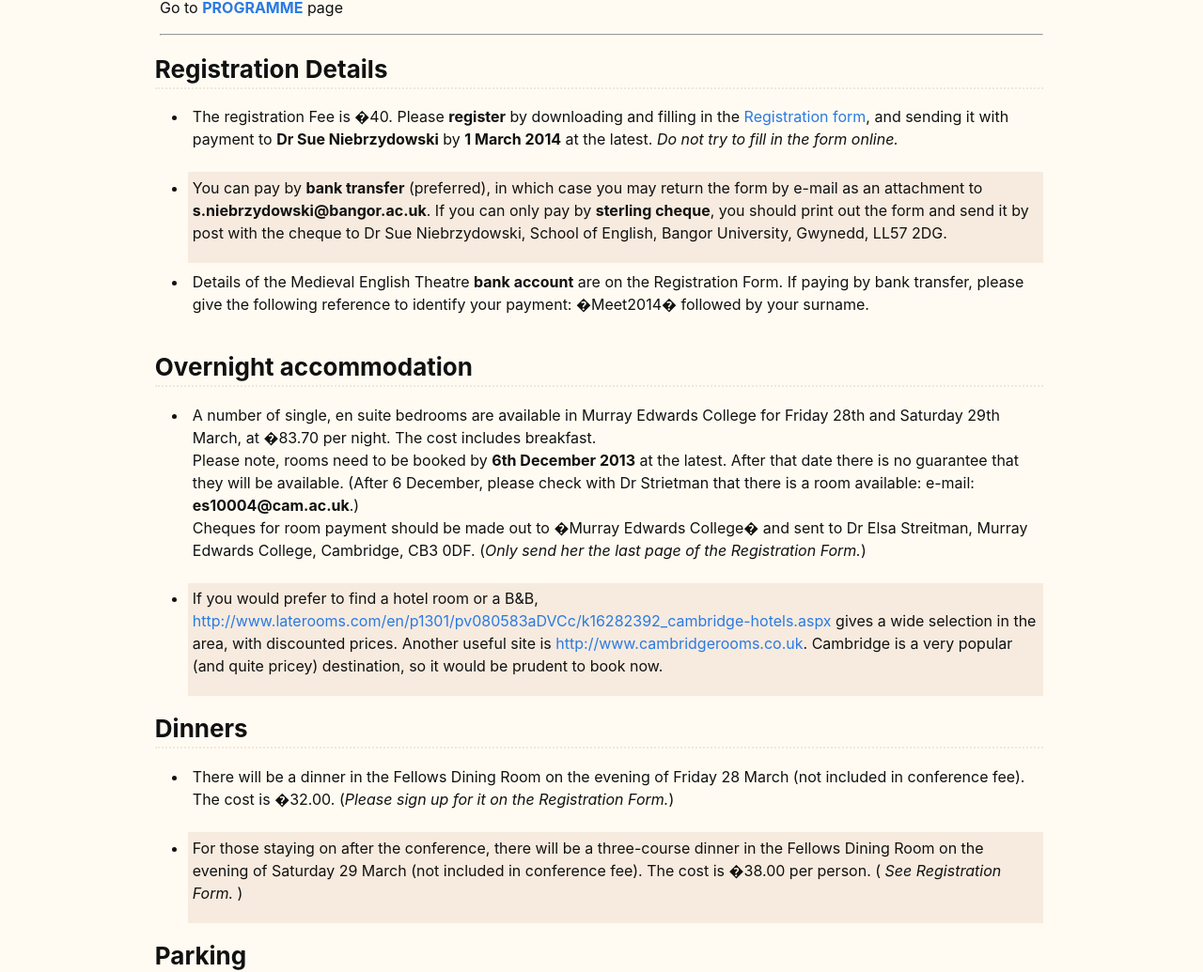
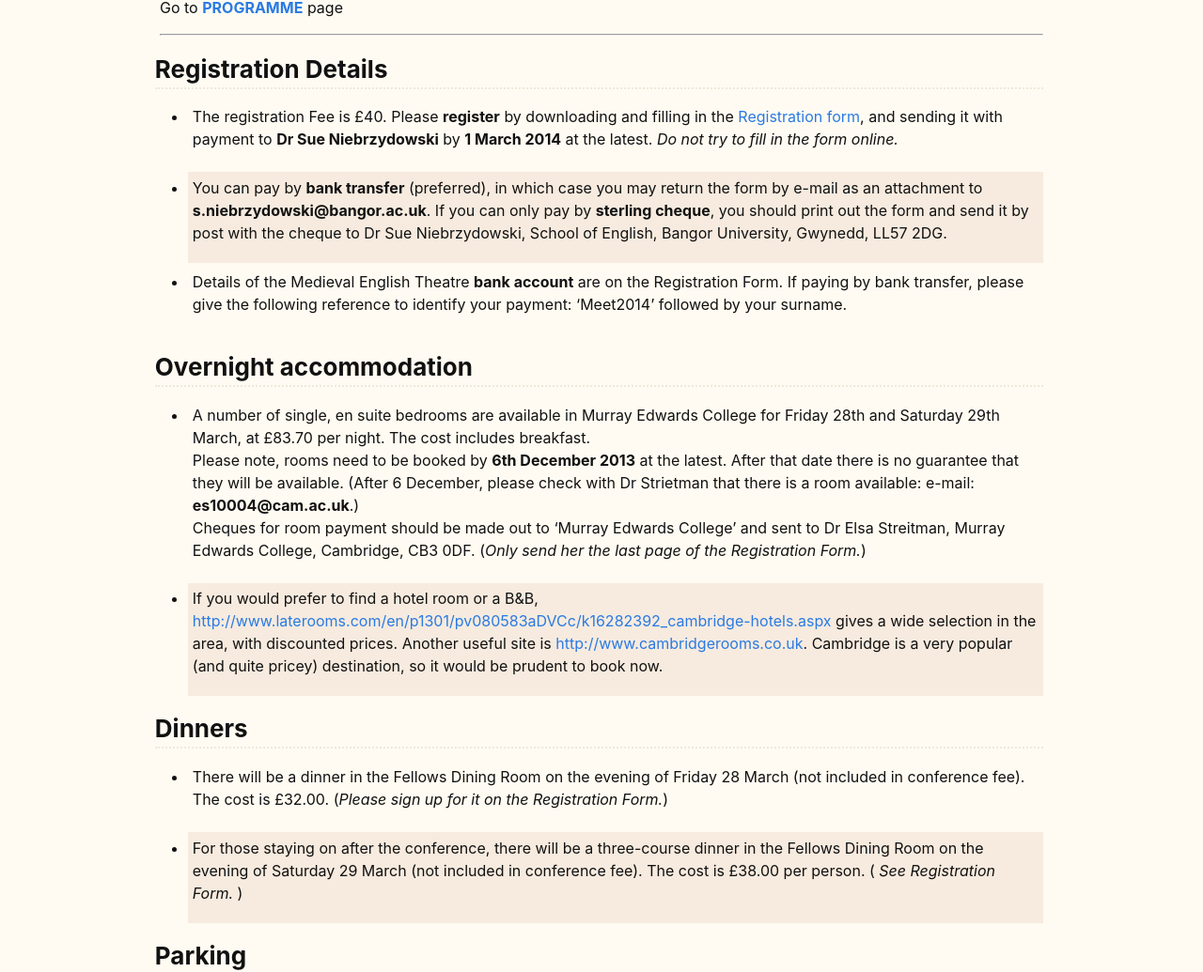
Before and after one commit to MedievalEnglishTheatre/MedievalEnglishTheatre.github.io, a Jekyll site: the page built from src/meetings/meet_2014/index.md, in a window 1280 px wide. Shown: the part 499-1534 px from the top of the page at 94% size. Built offline with Jekyll 4.4.1, drawn with Linux system fonts in a browser that asks for light colours.

```diff
--- a/src/meetings/meet_2014/index.md
+++ b/src/meetings/meet_2014/index.md
@@ -18,26 +18,26 @@ Go to     [ **PROGRAMME** ](programme_2014.html)     page
 
 ###  **Registration Details**
 
-- The registration Fee is �40. Please **register** by downloading and filling in the [Registration form](reg_form2014.docx), and sending it with payment to **Dr Sue Niebrzydowski** by **1 March 2014** at the latest. *Do not try to fill in the form online.*
+- The registration Fee is £40. Please **register** by downloading and filling in the [Registration form](reg_form2014.docx), and sending it with payment to **Dr Sue Niebrzydowski** by **1 March 2014** at the latest. *Do not try to fill in the form online.*
 
 - You can pay by **bank transfer** (preferred), in which case you may return the form by e-mail as an attachment to **s.niebrzydowski@bangor.ac.uk**. If you can only pay by **sterling cheque**, you should print out the form and send it by post with the cheque to Dr Sue Niebrzydowski, School of English, Bangor University, Gwynedd, LL57 2DG.
 
-- Details of the Medieval English Theatre **bank account** are on the Registration Form. If paying by bank transfer, please give the following reference to identify your payment: �Meet2014� followed by your surname.
+- Details of the Medieval English Theatre **bank account** are on the Registration Form. If paying by bank transfer, please give the following reference to identify your payment: 'Meet2014' followed by your surname.
 
 ###  **Overnight accommodation**
 
-- A number of single, en suite bedrooms are available in Murray Edwards College for Friday 28th and Saturday 29th March, at �83.70 per night. The cost includes breakfast.
+- A number of single, en suite bedrooms are available in Murray Edwards College for Friday 28th and Saturday 29th March, at £83.70 per night. The cost includes breakfast.
 Please note, rooms need to be booked by **6th December 2013** at the latest. After that date there is no guarantee that they will be available. (After 6 December, please check with Dr Strietman that there is a room available: e-mail: **es10004@cam.ac.uk**.)
-Cheques for room payment should be made out to �Murray Edwards College� and sent to Dr Elsa Streitman, Murray Edwards College, Cambridge, CB3 0DF. (*Only send her the last page of the Registration Form.*)
+Cheques for room payment should be made out to 'Murray Edwards College' and sent to Dr Elsa Streitman, Murray Edwards College, Cambridge, CB3 0DF. (*Only send her the last page of the Registration Form.*)
 
 - If you would prefer to find a hotel room or a B&amp;B,
  [http://www.laterooms.com/en/p1301/pv080583aDVCc/k16282392_cambridge-hotels.aspx](http://www.laterooms.com/en/p1301/pv080583aDVCc/k16282392_cambridge-hotels.aspx) gives a wide selection in the area, with discounted prices. Another useful site is [http://www.cambridgerooms.co.uk](http://www.cambridgerooms.co.uk). Cambridge is a very popular (and quite pricey) destination, so it would be prudent to book now.
 
 ###  **Dinners**
 
-- There will be a dinner in the Fellows Dining Room on the evening of Friday 28 March (not included in conference fee). The cost is �32.00. (*Please sign up for it on the Registration Form.*)
+- There will be a dinner in the Fellows Dining Room on the evening of Friday 28 March (not included in conference fee). The cost is £32.00. (*Please sign up for it on the Registration Form.*)
 
-- For those staying on after the conference, there will be a three-course dinner in the Fellows Dining Room on the evening of Saturday 29 March (not included in conference fee). The cost is �38.00 per person. ( *See Registration Form.* )
+- For those staying on after the conference, there will be a three-course dinner in the Fellows Dining Room on the evening of Saturday 29 March (not included in conference fee). The cost is £38.00 per person. ( *See Registration Form.* )
 
 ###  **Parking**
 For directions to the College and car parking, see the [attached maps](maps.pdf), or go to the [College website](http://www.murrayedwards.cam.ac.uk/alumnae/visitingcollege/mapsanddirections/) .
```
